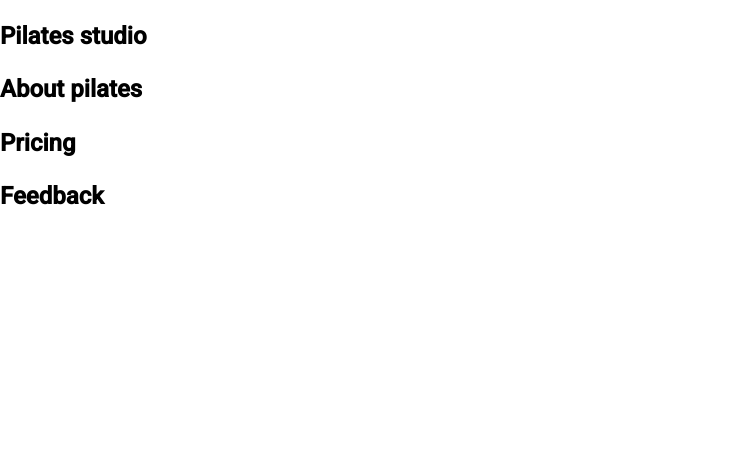
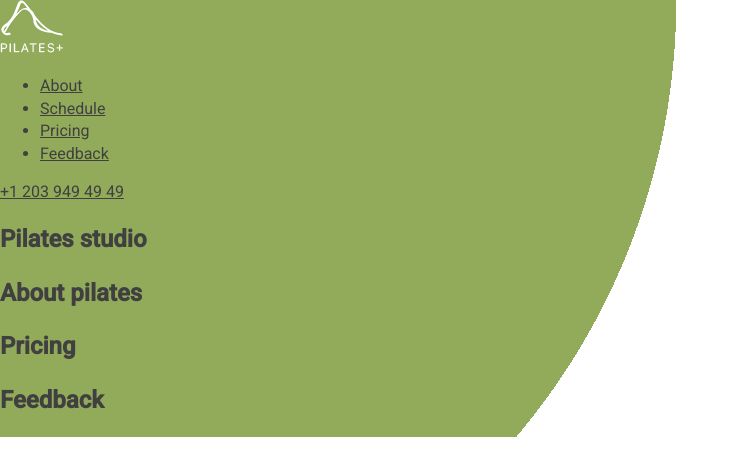
Before and after one commit to Yoona8/yoga-markup, a website: page src/index.html in a window 1280 px wide. Shown: the whole page, without its empty margins (0-739 px from the left). Drawn offline with Linux system fonts and the light colour scheme.

Commit message:
Add header content

```diff
--- a/src/index.html
+++ b/src/index.html
@@ -22,18 +22,44 @@
     <path d="M688.503 287.85c26.536 25.906 54.544 50.282 78.345 78.8 10.513 12.673 20.467 25.752 28.082 40.46 10.789 20.909 1.017 43.917-17.732 45.165l-116.544-.052c-30.059 2.494-54.038-9.607-74.2-30.158-16.137-16.434-31.079-33.926-46.6-50.916-6.36-6.944-13.018-13.478-20.971-18.643-15.91-10.326-29.721-7.164-38.812 9.429-9.252 16.878-11.352 35.565-12.263 54.374-1.248 27.442-9.544 34.657-37.111 35.913-58.913 2.778-114.825-6.135-166.765-35.853-45.793-26.2-81.3-63.185-112.21-105.057C91.545 229.778 45.461 140.187 4.042 48.085-5.281 27.335 1.537 16.2 24.433 15.8c38.02-.739 76.035-.686 114.1-.053 15.452.226 25.682 9.089 31.648 23.687 20.57 50.577 45.74 98.7 77.334 143.3 8.413 11.874 16.992 23.749 29.209 32.107 13.516 9.255 23.805 6.187 30.164-8.868 4.035-9.546 5.8-19.828 6.711-30.052 3.011-35.175 3.409-70.289-1.874-105.341-3.244-21.874-15.566-36.036-37.395-40.18-11.14-2.11-9.481-6.255-4.088-12.613C279.61 6.826 288.419 0 305.983 0h131.714c20.735 4.092 25.34 13.407 28.179 34.271l.112 146.3c-.225 8.077 4.035 32.045 18.584 37.391 11.643 3.806 19.319-5.509 26.305-12.892 31.536-33.469 54.043-73.023 74.15-113.98 8.924-18.009 16.6-36.713 24.032-55.4 5.508-13.867 14.154-20.69 29.775-20.39l126.765.115a66.868 66.868 0 0111.2.678c21.361 3.64 27.214 12.828 20.616 33.687-10.395 32.725-30.62 60-50.4 87.394-21.141 29.251-43.75 57.5-64.715 86.924-19.261 26.87-17.731 40.413 6.2 63.751z" fill-rule="evenodd"/>
   </symbol>
 </svg>
-<header class="header"></header>
+<header class="header">
+  <nav>
+    <a class="header__logo logo" href="index.html">
+      <img
+        width="63"
+        height="53"
+        src="assets/images/logo.png"
+        alt="Pilates +"
+      >
+    </a>
+    <ul class="header__menu menu">
+      <li>
+        <a href="#about">About</a>
+      </li>
+      <li>
+        <a href="#">Schedule</a>
+      </li>
+      <li>
+        <a href="#pricing">Pricing</a>
+      </li>
+      <li>
+        <a href="#feedback">Feedback</a>
+      </li>
+    </ul>
+    <a class="header__contact" href="tel:+12039494949">+1 203 949 49 49</a>
+  </nav>
+</header>
 <main class="main">
   <section class="hero">
     <h1 class="page-title">Pilates studio</h1>
   </section>
-  <section class="about">
+  <section class="about" id="about">
     <h2 class="title">About pilates</h2>
   </section>
-  <section class="pricing">
+  <section class="pricing" id="pricing">
     <h2 class="title">Pricing</h2>
   </section>
-  <section class="feedback">
+  <section class="feedback" id="feedback">
     <h2 class="title">Feedback</h2>
   </section>
 </main>
--- a/src/styles/globals/settings.css
+++ b/src/styles/globals/settings.css
@@ -18,6 +18,14 @@ body {
   font-size: 16px;
   line-height: 1.4;
   font-family: Roboto, Arial, sans-serif;
+  color: var(--basic-black);
+  background-color: var(--basic-white);
+  background-image: radial-gradient(
+    circle at top left,
+    var(--green),
+    var(--green) 50%,
+    var(--basic-white) 50%);
+  background-repeat: no-repeat;
 }
 
 img {
```
